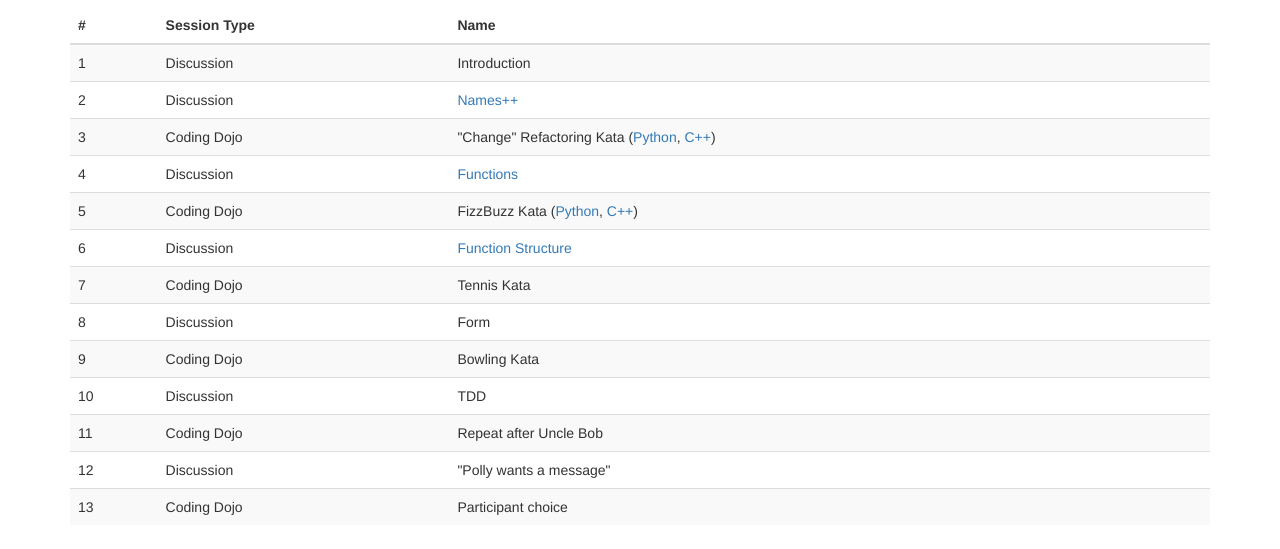
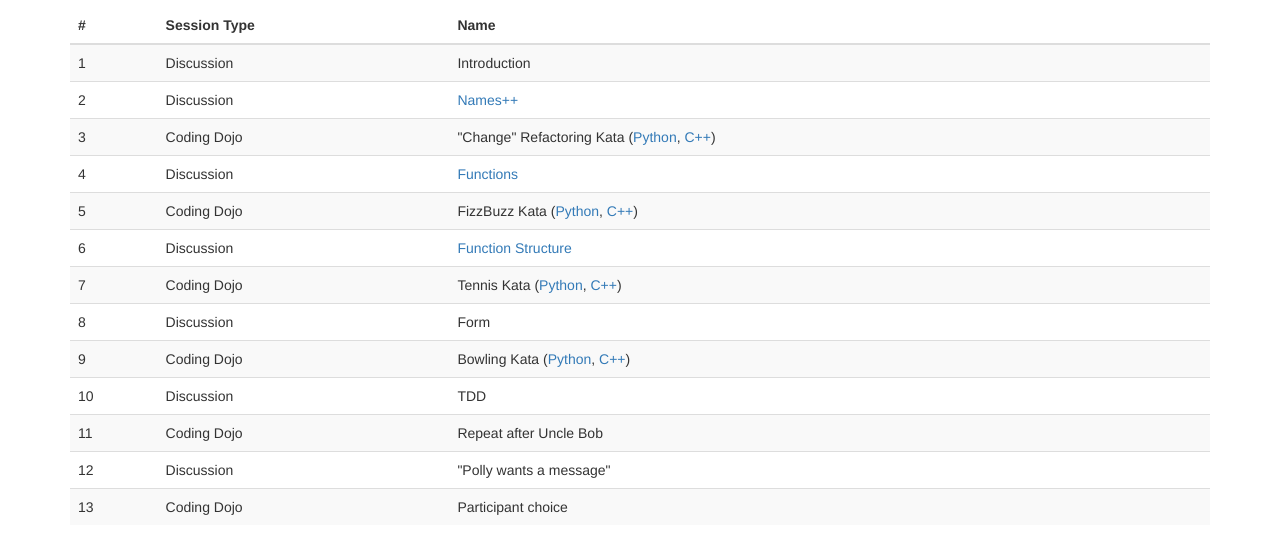
Before and after one commit to Coding-Cuddles/slides, a plain HTML site: page _site/index.html in a window 1280 px wide. Shown: the part 251-800 px from the top of the page. Drawn offline with nearby package versions, Linux system fonts and the light colour scheme.

Commit message:
Add links to tennis and bowling katas (#18)

```diff
--- a/_site/index.html
+++ b/_site/index.html
@@ -68,7 +68,10 @@
           <tr>
             <td>7</td>
             <td>Coding Dojo</td>
-            <td>Tennis Kata</td>
+            <td>Tennis Kata
+              (<a href="https://github.com/Coding-Cuddles/tennis-python-kata">Python</a>,
+              <a href="https://github.com/Coding-Cuddles/tennis-cpp-kata">C++</a>)
+            </td>
           </tr>
           <tr>
             <td>8</td>
@@ -78,7 +81,10 @@
           <tr>
             <td>9</td>
             <td>Coding Dojo</td>
-            <td>Bowling Kata</td>
+            <td>Bowling Kata
+              (<a href="https://github.com/Coding-Cuddles/bowling-python-kata">Python</a>,
+              <a href="https://github.com/Coding-Cuddles/bowling-cpp-kata">C++</a>)
+            </td>
           </tr>
           <tr>
             <td>10</td>
```
Also changed, not shown: README.md.
